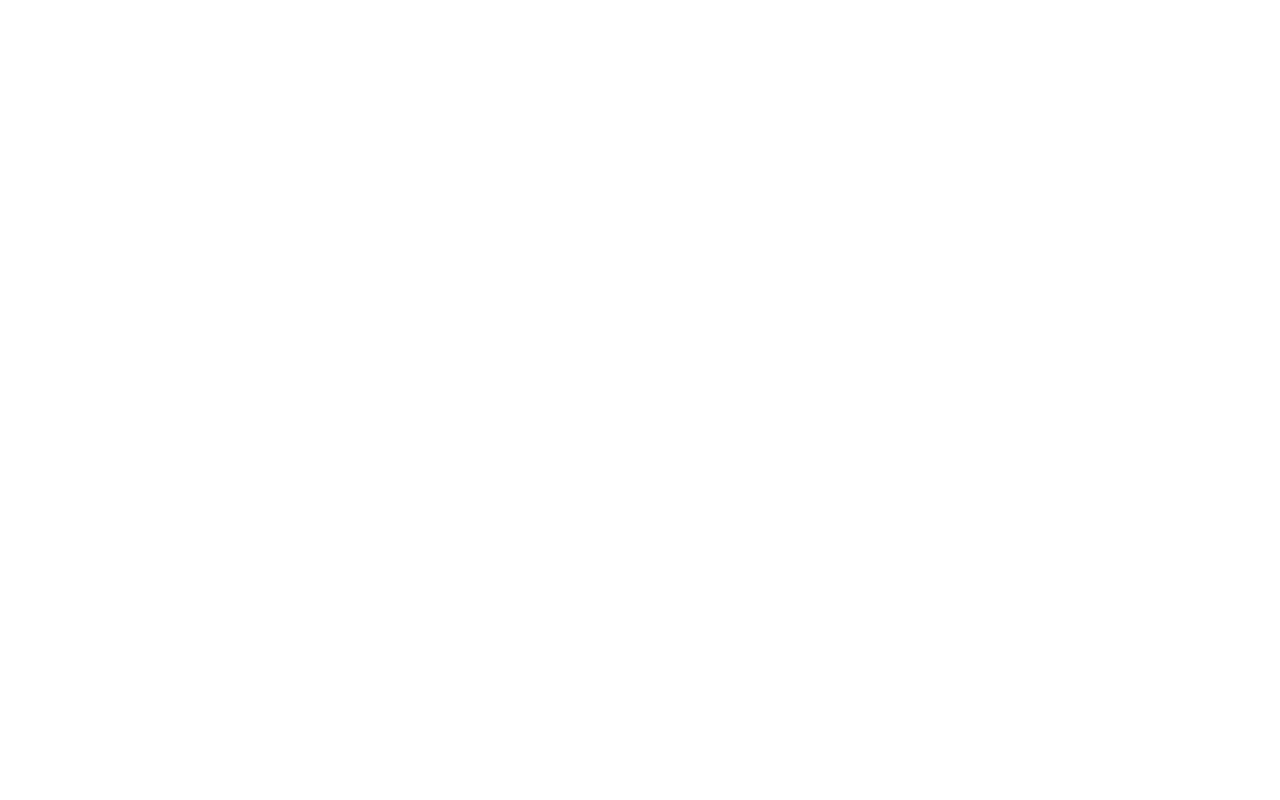
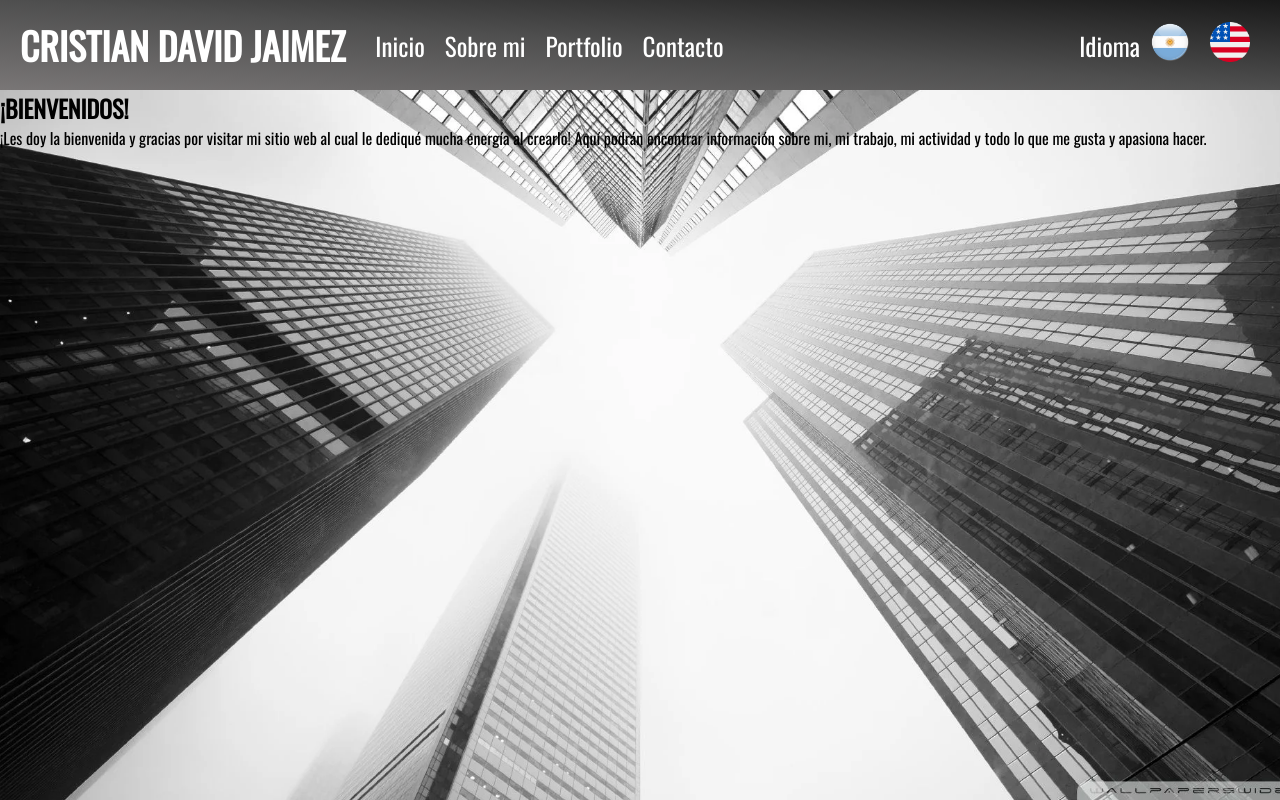
Before and after one commit to jcdavidarg/jcdavidarg.github.io, a plain HTML site: page index.html in a window 1280 px wide. Drawn offline with nearby package versions, Linux system fonts and the light colour scheme.

Commit message:
construccion de nav, container y header

```diff
--- a/css/style.css
+++ b/css/style.css
@@ -0,0 +1,80 @@
+* {
+  box-sizing: border-box;
+  margin: 0;
+  padding: 0;
+}
+
+body {
+  min-height: 100vh;
+  background-image: url(/images/fondo.jpg);
+  background-repeat: no-repeat;
+  background-position: center center;
+  background-attachment: fixed;
+  background-size: cover;
+  color: rgb(0, 0, 0);
+  font-family: "Oswald", sans-serif;
+}
+
+a {
+  color: white;
+  text-decoration: none;
+}
+
+ul {
+  list-style: none;
+}
+
+/* NAVEGACION */
+
+.nav-main {
+  font-size: 25px;
+  display: flex;
+  justify-content: space-between;
+  align-items: center;
+  height: 90px;
+  width: auto;
+  padding: 20px 20px;
+  background: linear-gradient(
+    to top right,
+    rgb(121, 118, 118),
+    rgb(79, 79, 79),
+    rgb(25, 25, 25)
+  );
+  color: white;
+}
+
+.nav-main ul.nav-menu {
+  flex: 1;
+  margin-left: 20px;
+}
+
+.nav-main ul {
+  display: flex;
+}
+
+.nav-main ul li {
+  padding: 10px;
+}
+
+.menu-right {
+  display: flex;
+  justify-content: space-between;
+  align-items: center;
+}
+
+ul.menu-right li a img {
+  width: 40px;
+}
+
+@media (max-width: 942px) {
+  .nav-main ul.nav-menu,
+  .nav-main ul.menu-right {
+    display: none;
+  }
+}
+
+@media (max-width: 375px) {
+  .nav-main:first-child {
+    font-size: 15px;
+  }
+}
--- a/index.html
+++ b/index.html
@@ -5,7 +5,46 @@
     <meta http-equiv="X-UA-Compatible" content="IE=edge" />
     <meta name="viewport" content="width=device-width, initial-scale=1.0" />
     <title>JAIMEZ WEB</title>
+    <!-- FONTS -->
+    <link rel="preconnect" href="https://fonts.googleapis.com" />
+    <link rel="preconnect" href="https://fonts.gstatic.com" crossorigin />
+    <link
+      href="https://fonts.googleapis.com/css2?family=Oswald:wght@200;300;400&display=swap"
+      rel="stylesheet"
+    />
+    <!-- CUSTOM CSS -->
     <link rel="stylesheet" href="css/style.css" />
   </head>
-  <body></body>
+  <body>
+    <nav class="nav-main">
+      <h2>CRISTIAN DAVID JAIMEZ</h2>
+      <ul class="nav-menu">
+        <li><a href="#">Inicio</a></li>
+        <li><a href="#">Sobre mi</a></li>
+        <li><a href="#">Portfolio</a></li>
+        <li><a href="#">Contacto</a></li>
+      </ul>
+      <ul class="menu-right">
+        <p>Idioma</p>
+        <li>
+          <a href="#"><img src="images/arg.png" alt="idioma español" /></a>
+        </li>
+        <li>
+          <a href="#"><img src="images/usa.png" alt="idioma ingles" /></a>
+        </li>
+      </ul>
+    </nav>
+    <div class="contenedor">
+      <header>
+        <h2>¡BIENVENIDOS!</h2>
+        <p>
+          ¡Les doy la bienvenida y gracias por visitar mi sitio web al cual le
+          dediqué mucha energía al crearlo! Aquí podrán encontrar información
+          sobre mi, mi trabajo, mi actividad y todo lo que me gusta y apasiona
+          hacer.
+        </p>
+      </header>
+    </div>
+    <script src="js/main.js"></script>
+  </body>
 </html>
```
Also changed, not shown: images/arg.png (added), images/fondo.jpg (added), images/fondo2.jpg (added), images/usa.png (added).
